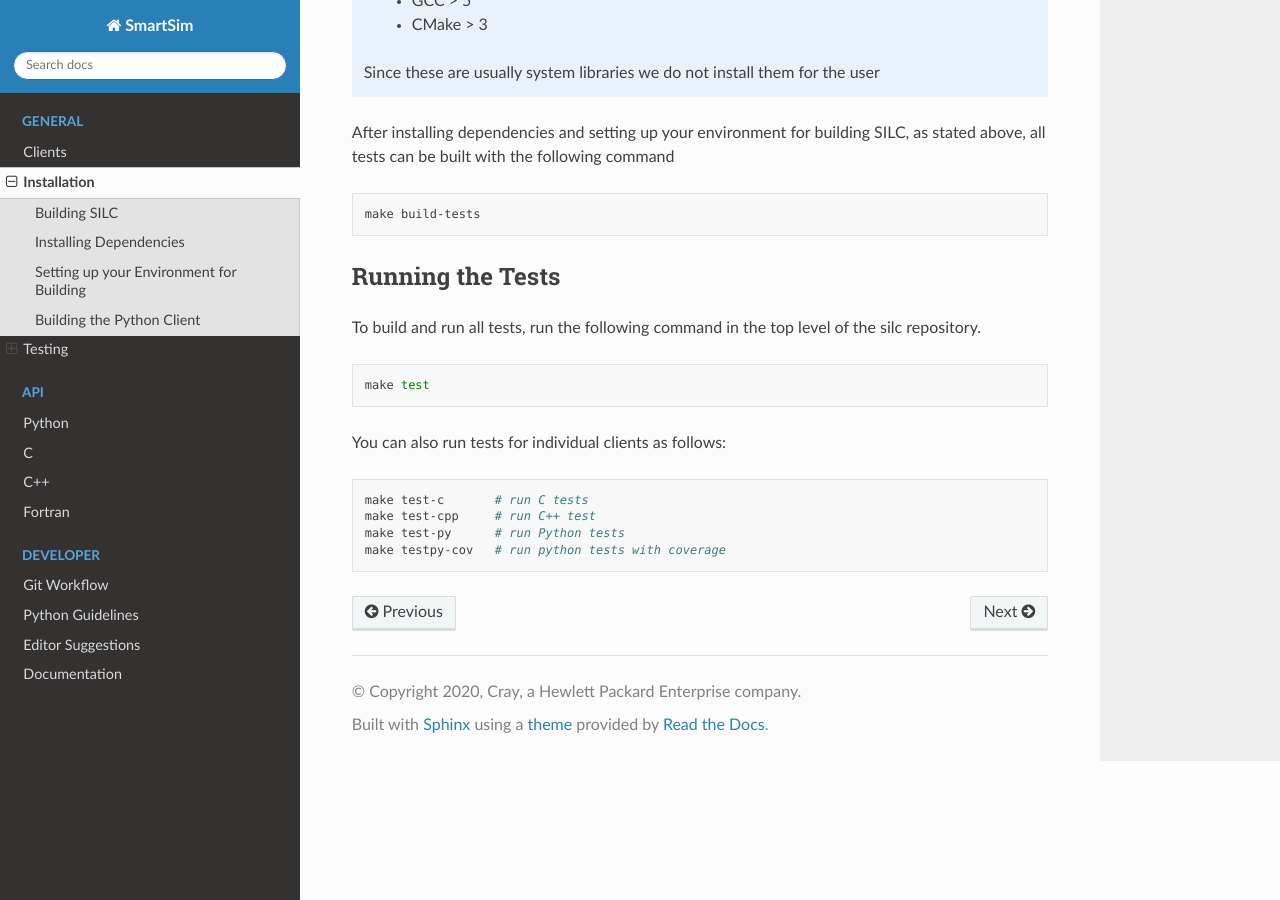
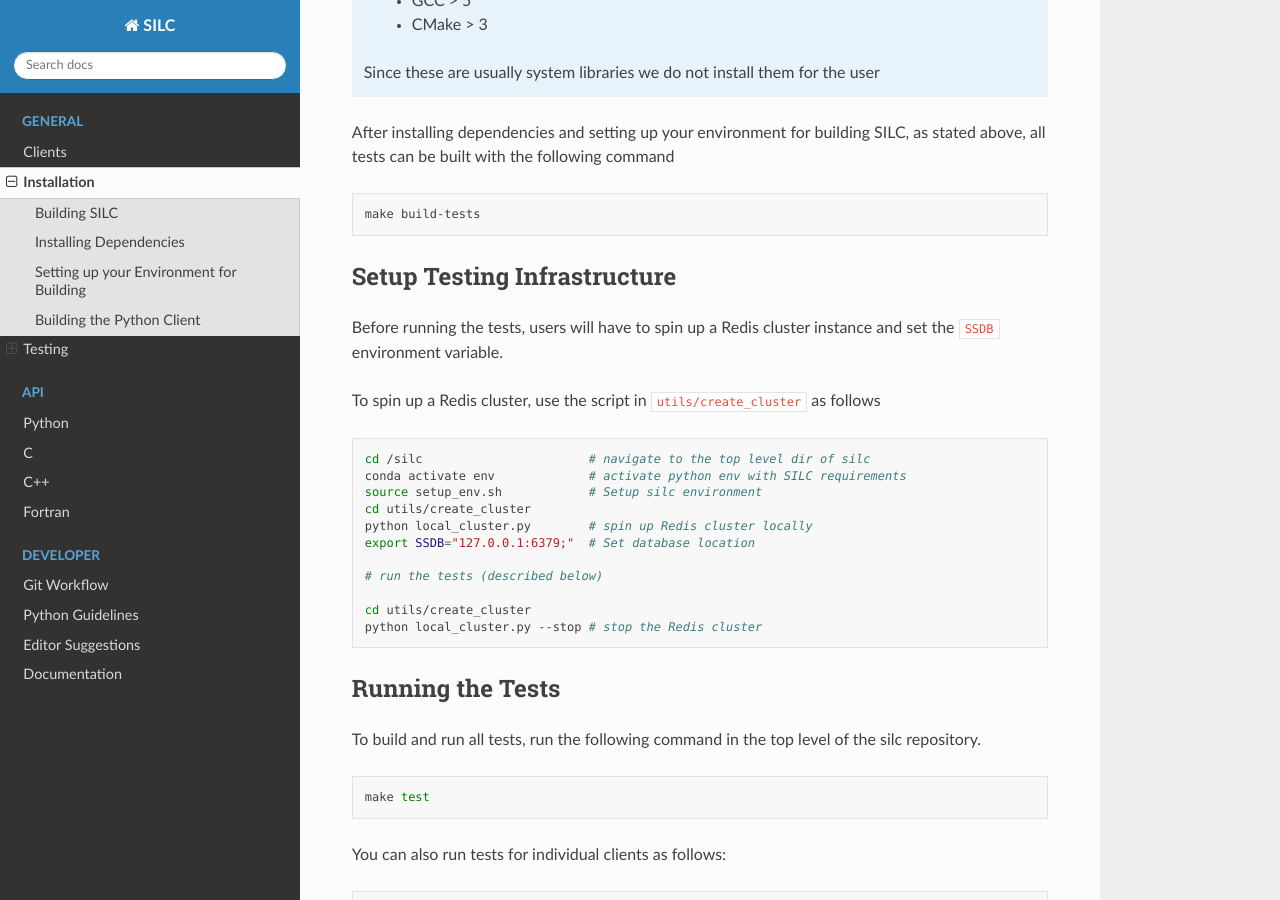
Before and after one commit to OFDataCommittee/OFMLHackathon, a Sphinx documentation site: the page built from doc/installation.rst, in a window 1280 px wide and 900 px high, scrolled down 2908 px. Built offline with Sphinx 7.4.7 and the Read the Docs theme 2.0.0, drawn with Linux system fonts in a browser that asks for light colours; formulas are drawn with MathJax 3.

Commit message:
Add small documentation edits

```diff
--- a/doc/conf.py
+++ b/doc/conf.py
@@ -17,12 +17,12 @@
 
 # -- Project information -----------------------------------------------------
 
-project = 'SmartSim'
+project = 'SILC'
 copyright = '2020, Cray, a Hewlett Packard Enterprise company'
 author = 'HPE AI & Advanced Productivity'
 
 # The full version, including alpha/beta/rc tags
-release = 'internal_release'
+release = '0.1.0-alpha'
 
 
 # -- General configuration ---------------------------------------------------
@@ -66,4 +66,4 @@ html_theme = "sphinx_rtd_theme"
 # Add any paths that contain custom static files (such as style sheets) here,
 # relative to this directory. They are copied after the builtin static files,
 # so a file named "default.css" will overwrite the builtin "default.css".
-html_static_path = ['_static']
+#html_static_path = ['_static']
--- a/doc/installation.rst
+++ b/doc/installation.rst
@@ -173,6 +173,30 @@ following command
   make build-tests
 
 
+Setup Testing Infrastructure
+============================
+
+Before running the tests, users will have to spin up a Redis
+cluster instance and set the ``SSDB`` environment variable.
+
+To spin up a Redis cluster, use the script in ``utils/create_cluster``
+as follows
+
+.. code-block:: bash
+
+  cd /silc                       # navigate to the top level dir of silc
+  conda activate env             # activate python env with SILC requirements
+  source setup_env.sh            # Setup silc environment
+  cd utils/create_cluster
+  python local_cluster.py        # spin up Redis cluster locally
+  export SSDB="127.0.0.1:6379;"  # Set database location
+
+  # run the tests (described below)
+
+  cd utils/create_cluster
+  python local_cluster.py --stop # stop the Redis cluster
+
+
 Running the Tests
 =================
 
```
